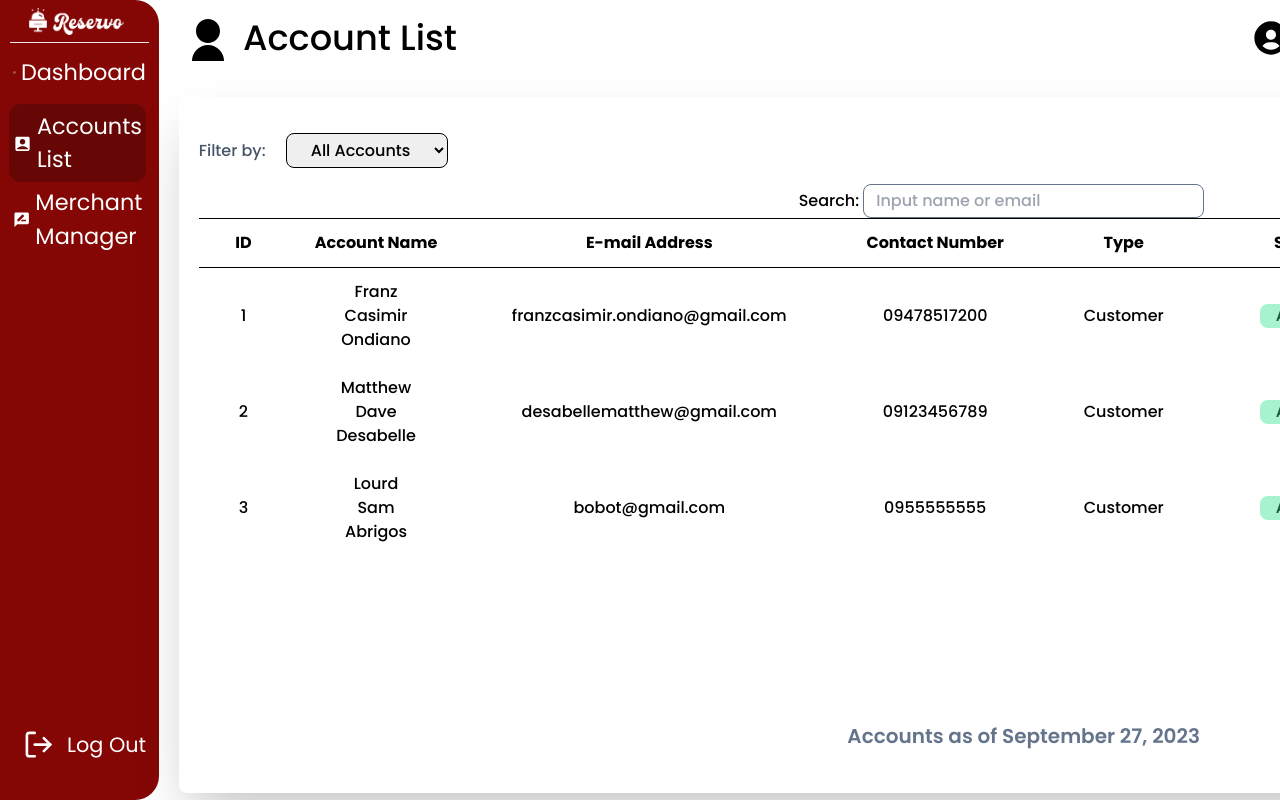
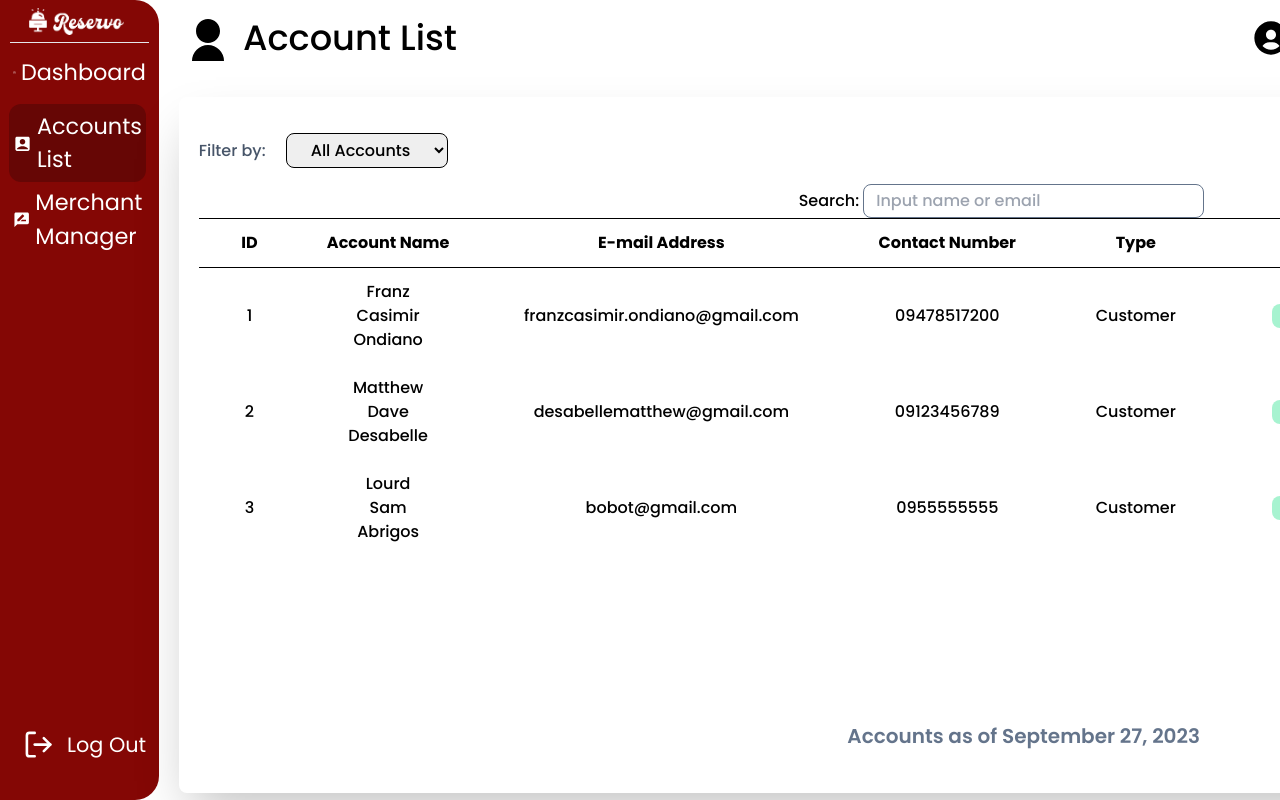
Before and after one commit to EXEcuted-tech/reservo-web, a React (Create React App) app in the folder client/: page /accountlist in a window 1280 px wide. Shown: the top 800 px of the page. Built offline with nearby package versions, Linux system fonts and the light colour scheme.

Commit message:
minor changes

```diff
--- a/client/src/pages/admin/accountlist/accountList.tsx
+++ b/client/src/pages/admin/accountlist/accountList.tsx
@@ -32,7 +32,7 @@ const AccountList = () => {
           </thead>
           <tbody className='text-center'>
             <tr>
-              <td className='text-md px-10 py-3'>1</td>
+              <td className='text-md px-12 py-3'>1</td>
               <td className='text-md px-12 py-3'>Franz Casimir Ondiano</td>
               <td className='text-md px-12 py-3'>franzcasimir.ondiano@gmail.com</td>
               <td className='text-md px-12 py-3'>09478517200</td>
```
